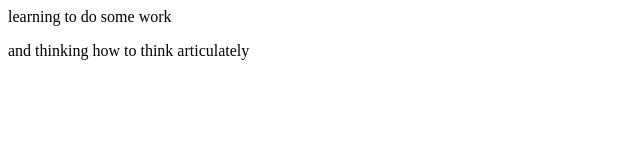
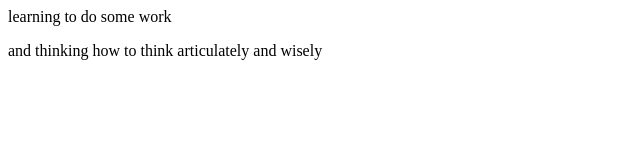
Before and after one commit to Hunain742/python1, a plain HTML site: page index.html in a window 1280 px wide. Shown: the full height of the page, 0-640 px from the left. Drawn offline with Linux system fonts and the light colour scheme.

Commit message:
add para2

```diff
--- a/index.html
+++ b/index.html
@@ -1,2 +1,2 @@
 <p>learning to do some work</p>
-<p>and thinking how to think articulately</p>
+<p>and thinking how to think articulately and wisely</p>
```
